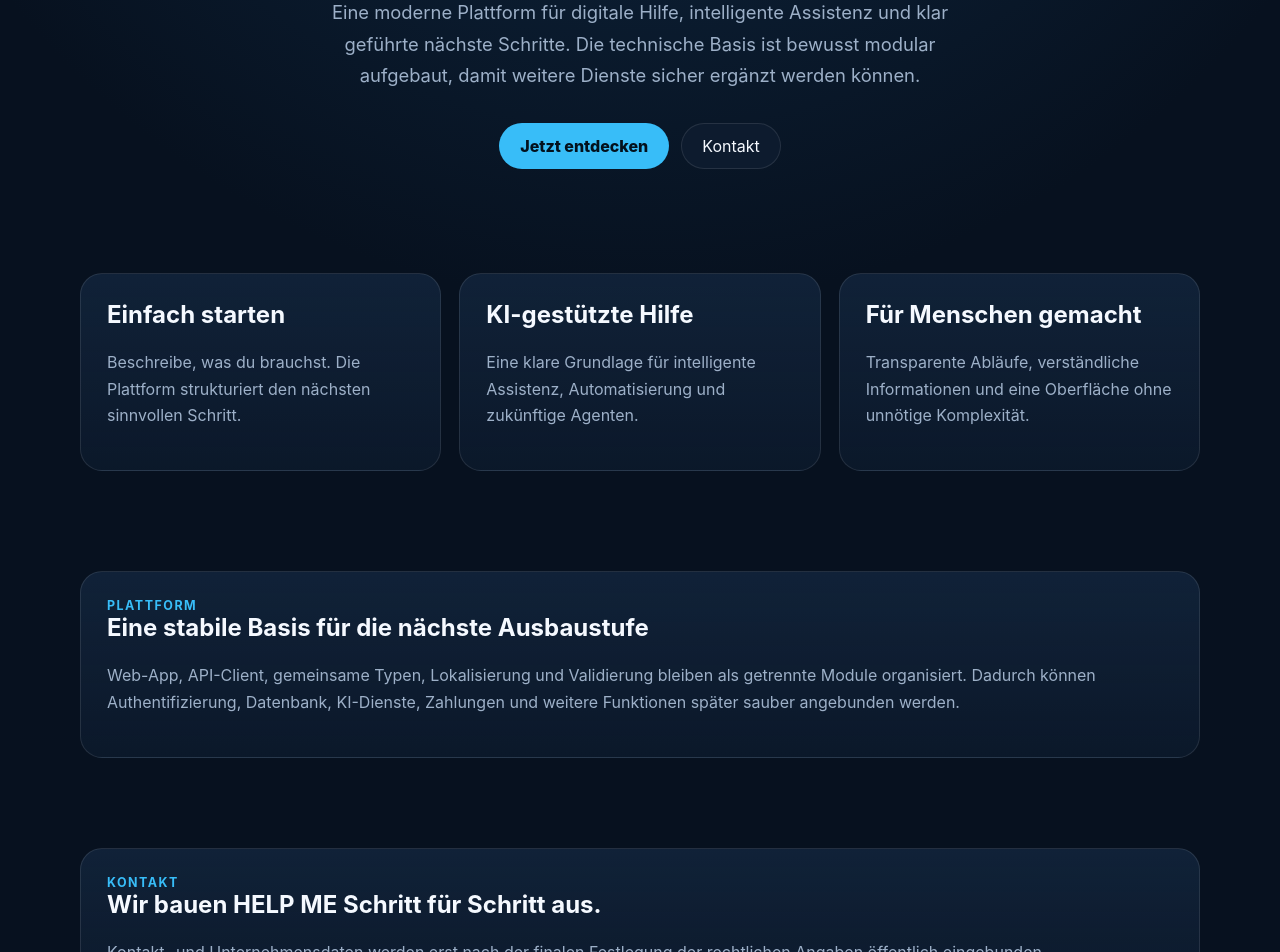
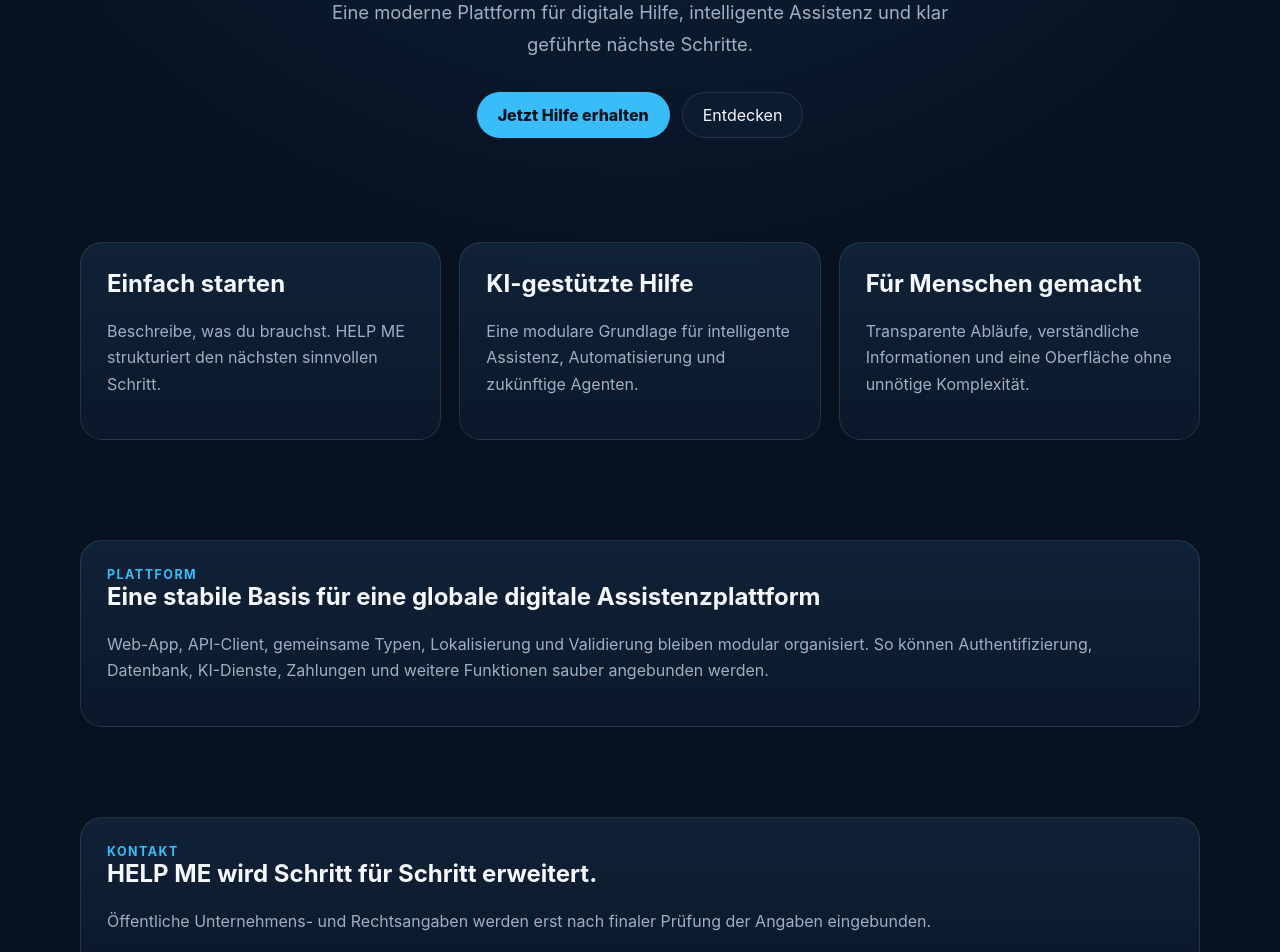
Before and after one commit to saiedahm/HELP-ME, a Next.js app in the folder apps/web/: page / in a window 1280 px wide. Shown: the part 500-1452 px from the top of the page. Built offline with nearby package versions, Linux system fonts and the light colour scheme.

Commit message:
Connect HELP ME homepage to assistant

```diff
--- a/apps/web/app/page.tsx
+++ b/apps/web/app/page.tsx
@@ -1,6 +1,6 @@
 const features = [
-  { title: "Einfach starten", text: "Beschreibe, was du brauchst. Die Plattform strukturiert den nächsten sinnvollen Schritt." },
-  { title: "KI-gestützte Hilfe", text: "Eine klare Grundlage für intelligente Assistenz, Automatisierung und zukünftige Agenten." },
+  { title: "Einfach starten", text: "Beschreibe, was du brauchst. HELP ME strukturiert den nächsten sinnvollen Schritt." },
+  { title: "KI-gestützte Hilfe", text: "Eine modulare Grundlage für intelligente Assistenz, Automatisierung und zukünftige Agenten." },
   { title: "Für Menschen gemacht", text: "Transparente Abläufe, verständliche Informationen und eine Oberfläche ohne unnötige Komplexität." },
 ];
 
@@ -13,6 +13,7 @@ export default function HomePage() {
           <nav className="nav" aria-label="Hauptnavigation">
             <a href="#how">So funktioniert es</a>
             <a href="#features">Funktionen</a>
+            <a href="/help">Jetzt Hilfe erhalten</a>
             <a href="#contact">Kontakt</a>
           </nav>
         </div>
@@ -22,13 +23,10 @@ export default function HomePage() {
         <div className="container">
           <div className="eyebrow">HELP ME</div>
           <h1>Tell me what you need. I&apos;ll help you get it done.</h1>
-          <p>
-            Eine moderne Plattform für digitale Hilfe, intelligente Assistenz und klar geführte nächste Schritte.
-            Die technische Basis ist bewusst modular aufgebaut, damit weitere Dienste sicher ergänzt werden können.
-          </p>
+          <p>Eine moderne Plattform für digitale Hilfe, intelligente Assistenz und klar geführte nächste Schritte.</p>
           <div className="actions">
-            <a className="button primary" href="#how">Jetzt entdecken</a>
-            <a className="button" href="#contact">Kontakt</a>
+            <a className="button primary" href="/help">Jetzt Hilfe erhalten</a>
+            <a className="button" href="#how">Entdecken</a>
           </div>
         </div>
       </section>
@@ -45,19 +43,16 @@ export default function HomePage() {
       <section id="features" className="container" style={{ paddingBottom: 90 }}>
         <div className="card">
           <div className="eyebrow">Plattform</div>
-          <h2>Eine stabile Basis für die nächste Ausbaustufe</h2>
-          <p>
-            Web-App, API-Client, gemeinsame Typen, Lokalisierung und Validierung bleiben als getrennte Module organisiert.
-            Dadurch können Authentifizierung, Datenbank, KI-Dienste, Zahlungen und weitere Funktionen später sauber angebunden werden.
-          </p>
+          <h2>Eine stabile Basis für eine globale digitale Assistenzplattform</h2>
+          <p>Web-App, API-Client, gemeinsame Typen, Lokalisierung und Validierung bleiben modular organisiert. So können Authentifizierung, Datenbank, KI-Dienste, Zahlungen und weitere Funktionen sauber angebunden werden.</p>
         </div>
       </section>
 
       <section id="contact" className="container" style={{ paddingBottom: 90 }}>
         <div className="card">
           <div className="eyebrow">Kontakt</div>
-          <h2>Wir bauen HELP ME Schritt für Schritt aus.</h2>
-          <p>Kontakt- und Unternehmensdaten werden erst nach der finalen Festlegung der rechtlichen Angaben öffentlich eingebunden.</p>
+          <h2>HELP ME wird Schritt für Schritt erweitert.</h2>
+          <p>Öffentliche Unternehmens- und Rechtsangaben werden erst nach finaler Prüfung der Angaben eingebunden.</p>
         </div>
       </section>
 
```
